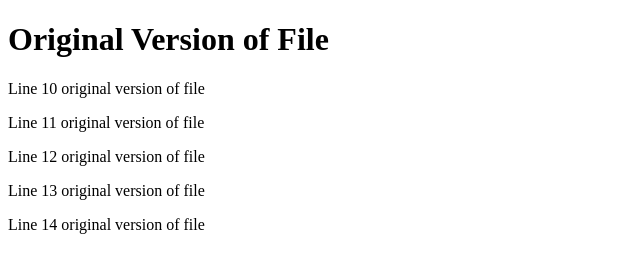
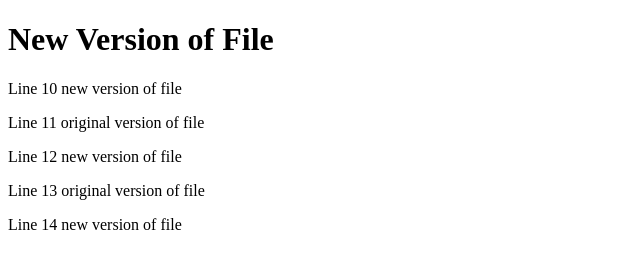
Before and after one commit to dakodesigns/sm15-itc260-branch-practice, a plain HTML site: page index.html in a window 1280 px wide. Shown: the whole page, without its empty margins (0-640 px from the left). Drawn offline with Linux system fonts and the light colour scheme.

Commit message:
First commit on test branch

```diff
--- a/index.html
+++ b/index.html
@@ -6,12 +6,12 @@
 </head>
 
 <body>
-<h1>Original Version of File</h1>
-<p>Line 10 original version of file</p>
+<h1>New Version of File</h1>
+<p>Line 10 new version of file</p>
 <p>Line 11 original version of file</p>
-<p>Line 12 original version of file</p>
+<p>Line 12 new version of file</p>
 <p>Line 13 original version of file</p>
-<p>Line 14 original version of file</p>
+<p>Line 14 new version of file</p>
 
 
 </body>
```
